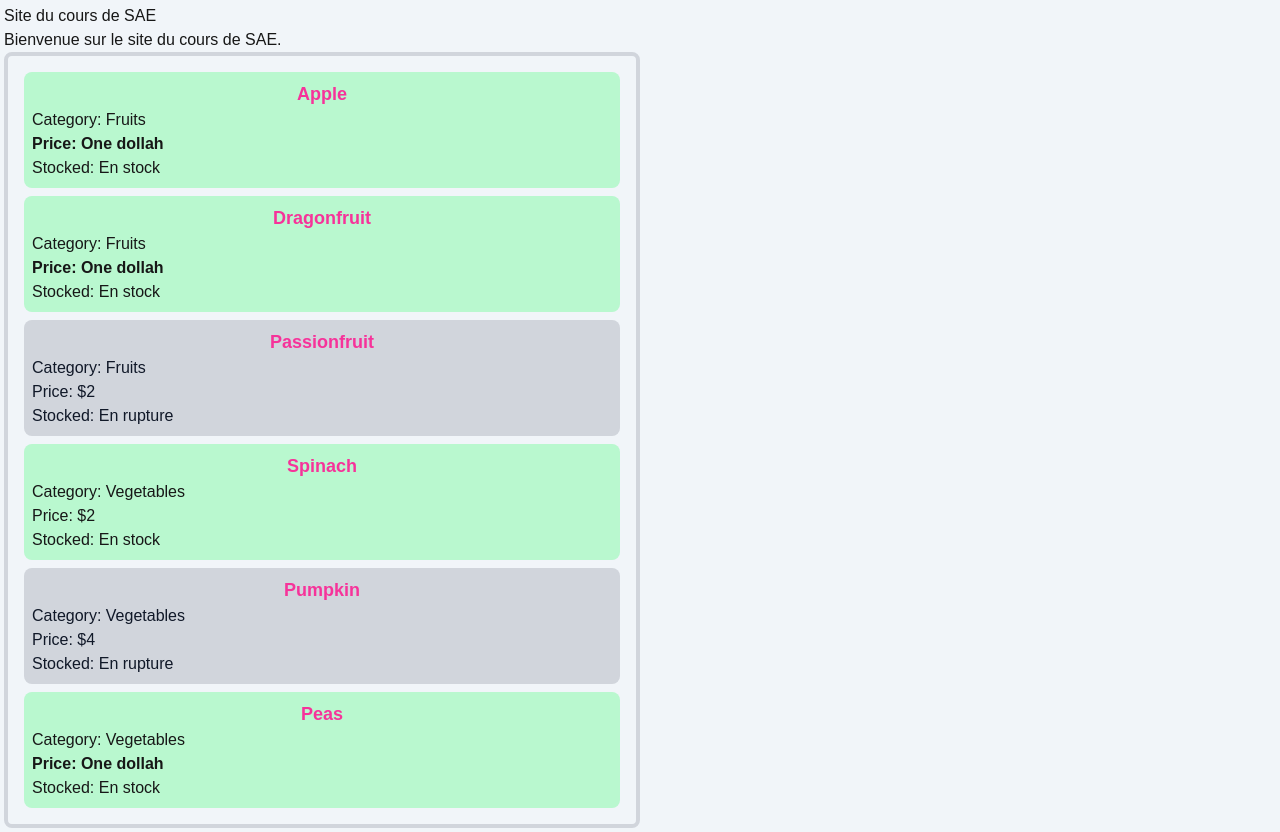
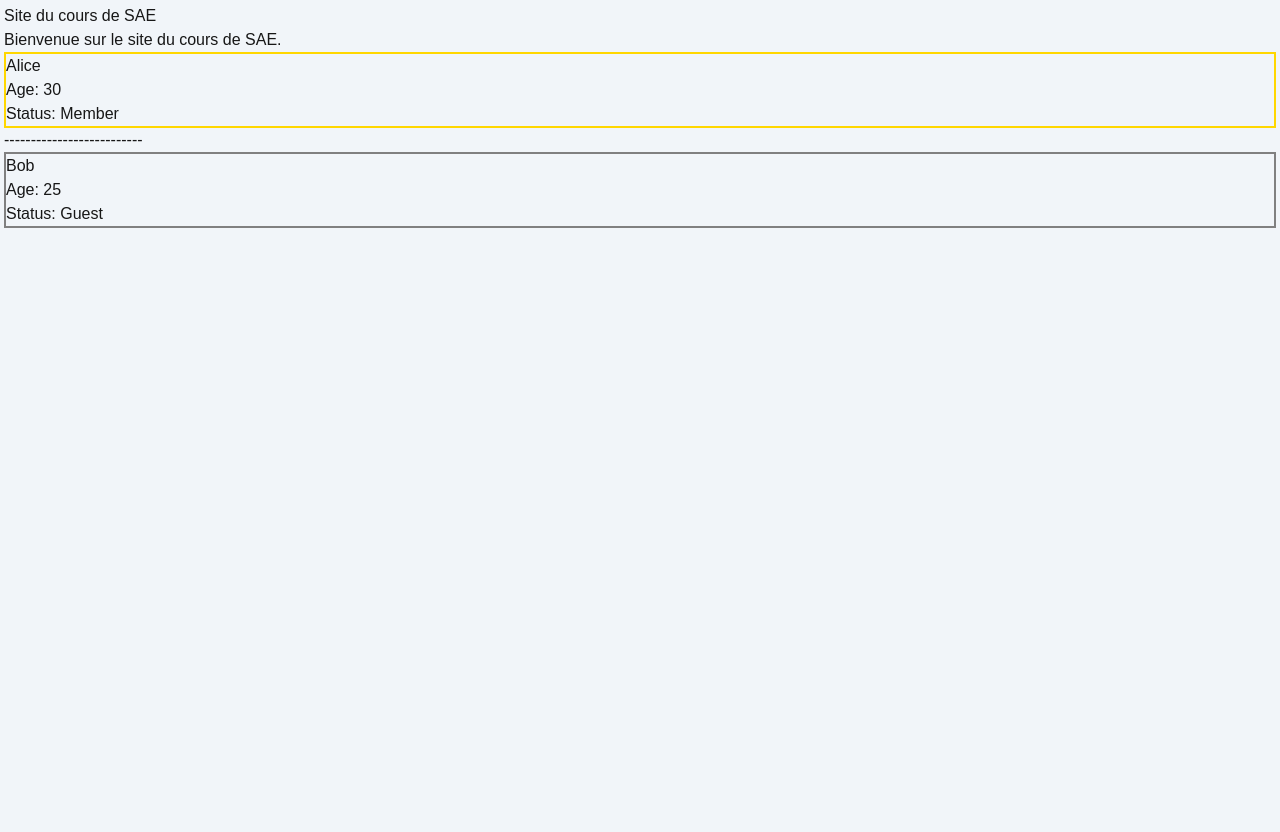
Before and after one commit to prof-moevus/h26-gr22479-coursNextjsEtReact, a Next.js app: page / in a window 1280 px wide. After the commit the page ends 800 px from the top, so only its background shows below. Built offline with nearby package versions, Linux system fonts and the light colour scheme.

Commit message:
Add more stuff

```diff
--- a/src/app/page.js
+++ b/src/app/page.js
@@ -1,5 +1,6 @@
 import Image from "next/image";
-import Banana from "@/composants/ProductList";
+// import Banana from "@/composants/ProductList";
+import UserCardList from "@/composants/UserCard";
 
 export default function NanoBanana() {
 
@@ -8,7 +9,9 @@ export default function NanoBanana() {
       <h1> Site du cours de SAE </h1>
       <p> Bienvenue sur le site du cours de SAE. </p>
 
-      <Banana/>
+      <UserCardList />
+
+      {/* <Banana/> */}
     </>
   );
 }
--- a/src/composants/ProductList.jsx
+++ b/src/composants/ProductList.jsx
@@ -133,17 +133,20 @@ function ProductList() {
                     <Product info={prod} key={prod._id} />
                 )
             })}
+            <Product info={products[0]} isOrganic={true}/>
+
         </section>
     )
 }
 
-function Product({info}) {
+function Product({info, isOrganic=false}) {
     return (
         <div className={` p-2 m-2 rounded-lg ${info.stocked ? "bg-green-200" : "bg-gray-300 text-gray-900"}`}>
             <h3 className="text-lg text-center font-bold text-pink-500">{info.name}</h3>
             <p>Category: {info.category}</p>
             <p className={info.price === "$1" ? "font-bold" : ""} >Price: {info.price === "$1" ? "One dollah" : info.price}</p>
             <p>Stocked: {info.stocked ? "En stock" : "En rupture"}</p>
+            {isOrganic && <p className="text-green-700 font-bold">Organic</p>}
         </div>
     )
 }
--- /dev/null
+++ b/src/composants/UserCard.jsx
@@ -0,0 +1,21 @@
+function UserCard({ name, age, isMember = false }) {
+    return (
+        <div style={{ border: isMember ? '2px solid gold' : '2px solid gray' }}>
+            <h2>{name}</h2>
+            <p>Age: {age}</p>
+            <p>Status: {isMember ? 'Member' : 'Guest'}</p>
+        </div>
+    );
+}
+
+function UserCardList() {
+    return (
+        <div>
+            <UserCard name="Alice" age={30} isMember={true} />
+            <p>--------------------------</p>
+            <UserCard name="Bob" age={25} />
+        </div>
+    );
+}
+
+export default UserCardList;
```
